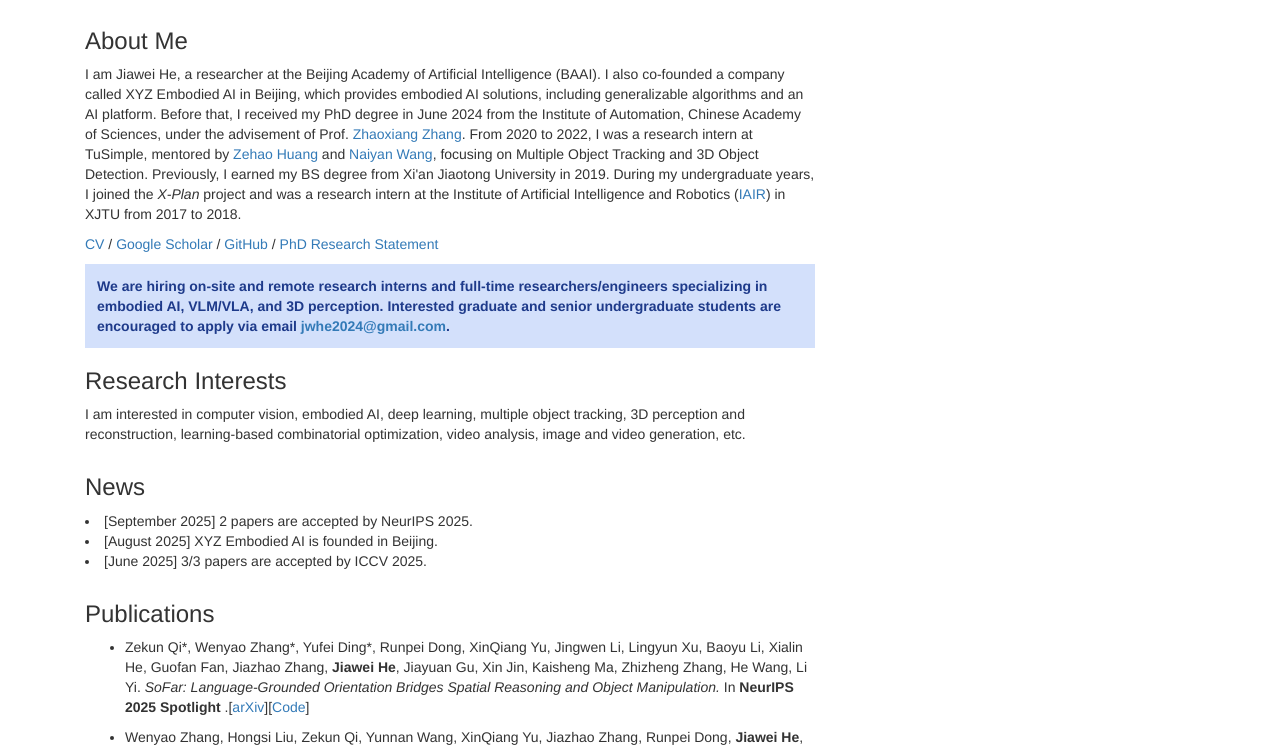
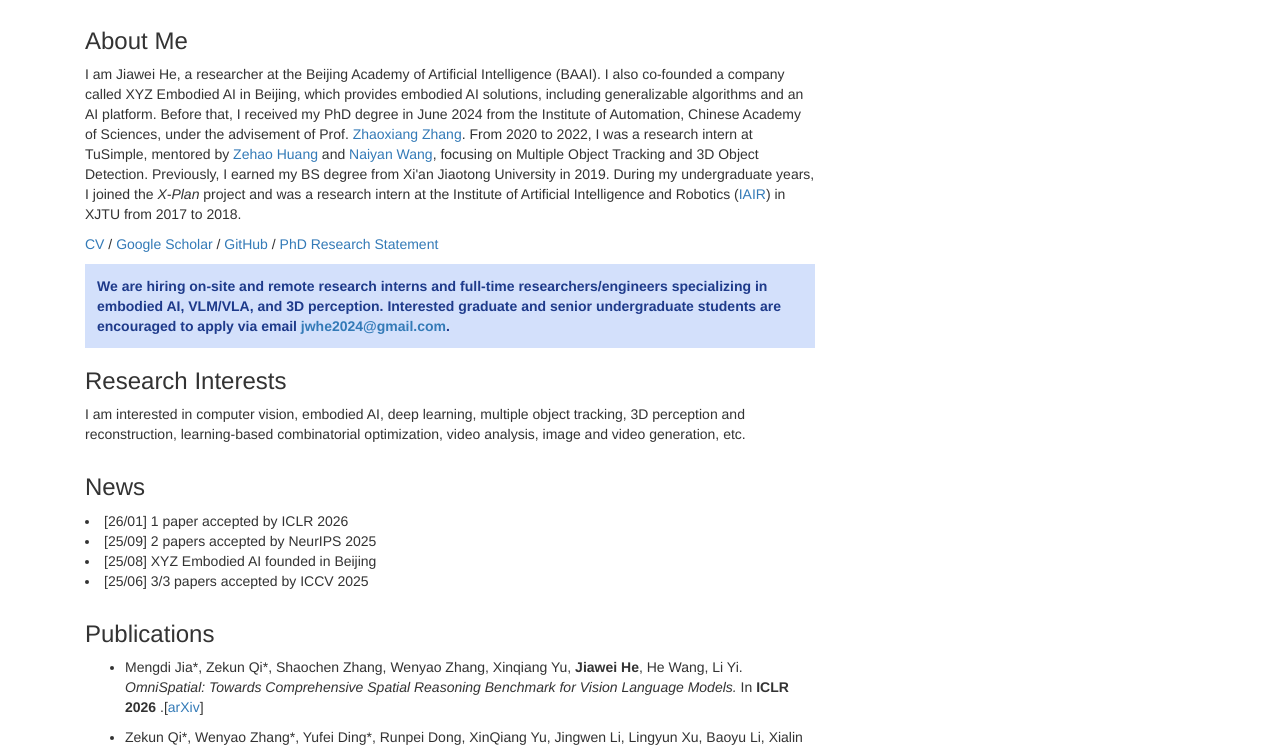
Before and after one commit to jiaweihe1996/jiaweihe.xyz, a plain HTML site: page index.html in a window 1280 px wide. Shown: the part 152-898 px from the top of the page. Drawn offline with Linux system fonts and the light colour scheme.

Commit message:
Update index.html

```diff
--- a/index.html
+++ b/index.html
@@ -142,9 +142,10 @@
             <!-- Contact Details Column -->
              <div class="col-md-8">
                 <h3>News</h3>
-              <li> [September 2025] 2 papers are accepted by NeurIPS 2025.</li>
-             <li> [August 2025] XYZ Embodied AI is founded in Beijing.</li>
-              <li> [June 2025] 3/3 papers are accepted by ICCV 2025.</li>
+             <li> [26/01] 1 paper accepted by ICLR 2026</li>
+              <li> [25/09] 2 papers accepted by NeurIPS 2025</li>
+             <li> [25/08] XYZ Embodied AI founded in Beijing</li>
+              <li> [25/06] 3/3 papers accepted by ICCV 2025</li>
               <p></p>
               </div>
         </div>
@@ -153,6 +154,10 @@
             <div class="col-md-8">
                 <h3>Publications</h3>
                 <ul>
+                    <li>
+                    Mengdi Jia*, Zekun Qi*, Shaochen Zhang, Wenyao Zhang, Xinqiang Yu, <b>Jiawei He</b>, He Wang, Li Yi. <i>OmniSpatial: Towards Comprehensive Spatial Reasoning Benchmark for Vision Language Models.</i> In <b>ICLR 2026</b> .[<a href="https://arxiv.org/abs/2506.03135">arXiv</a>]
+                    </li>
+                     <p></p>
                     <li>
                     Zekun Qi*, Wenyao Zhang*, Yufei Ding*, Runpei Dong, XinQiang Yu, Jingwen Li, Lingyun Xu, Baoyu Li, Xialin He, Guofan Fan, Jiazhao Zhang, <b>Jiawei He</b>, Jiayuan Gu, Xin Jin, Kaisheng Ma, Zhizheng Zhang, He Wang, Li Yi. <i>SoFar: Language-Grounded Orientation Bridges Spatial Reasoning and Object Manipulation. </i> In <b>NeurIPS 2025 Spotlight</b> .[<a href="https://arxiv.org/abs/2502.13143">arXiv</a>][<a href="https://github.com/qizekun/SoFar">Code</a>]
                     </li>
@@ -171,10 +176,6 @@
                      <p></p>
                     <li>
                     Yingyan Li, Yuqi Wang, Yang Liu, <b>Jiawei He</b>, Lue Fan, Zhaoxiang Zhang. <i>End-to-End Driving with Online Trajectory Evaluation via BEV World Model. </i> In International Conference on Computer Vision (<b>ICCV</b>) 2025. [<a href="https://arxiv.org/abs/2504.01941">arXiv</a>]
-                    </li>
-                     <p></p>
-                    <li>
-                    Mengdi Jia*, Zekun Qi*, Shaochen Zhang, Wenyao Zhang, Xinqiang Yu, <b>Jiawei He</b>, He Wang, Li Yi. <i>OmniSpatial: Towards Comprehensive Spatial Reasoning Benchmark for Vision Language Models.</i> [<a href="https://arxiv.org/abs/2506.03135">arXiv</a>]
                     </li>
                      <p></p>
                     <li>
```
